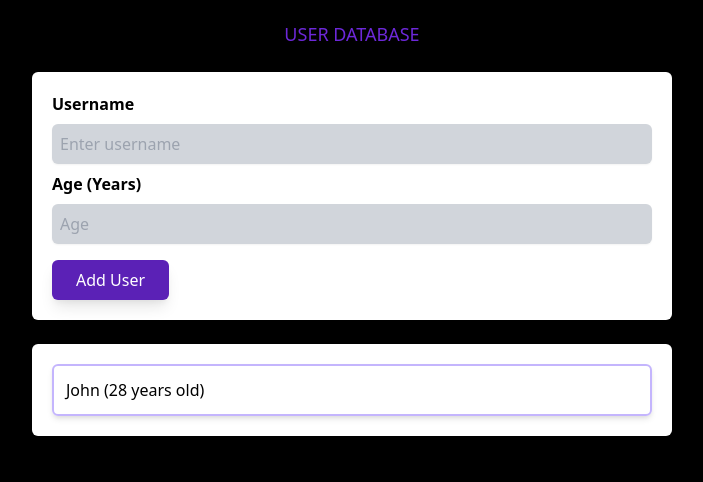
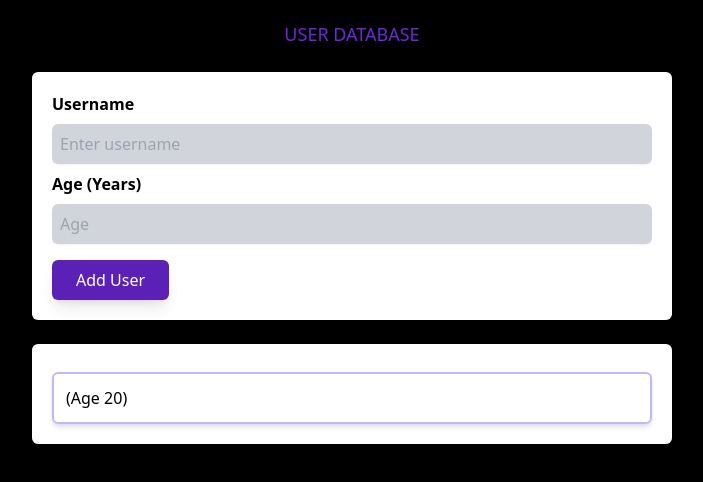
Before and after one commit to FuryACE007/userData, a React (Create React App) app: page / in a window 1280 px wide. Shown: the top 482 px of the page, without its empty margins (288-991 px from the left). Built offline with nearby package versions, Linux system fonts and the light colour scheme.

Commit message:
added userlist items

```diff
--- a/src/App.js
+++ b/src/App.js
@@ -3,19 +3,29 @@ import React, {useState} from "react";
 import UserForm from "./components/UserForm";
 import UsersList from "./components/UsersList";
 
+let usersArr = [
+  {
+    id: 102,
+    username: "John",
+    age: 20
+  },
+];
+
 function App() {
   const [nameVal, setNameVal] = useState("");
-   const [ageVal , setAgeVal] = useState("");
+  const [ageVal , setAgeVal] = useState("");
 
   const infoSubmitHandler = (info)=>{
     setNameVal(info.username);
     setAgeVal(info.age);
+    usersArr.push(info);
   };
+  console.log(nameVal);
   return (
     <div className=" bg-black min-h-screen">
       <p className=" text-lg text-purple-700 text-center uppercase pt-5">User Database</p>
       <UserForm onSubmitInfo = {infoSubmitHandler} />
-      <UsersList name= {nameVal} age = {ageVal}  />
+      <UsersList id={Math.random()} name= {nameVal} age = {ageVal} arr = {usersArr}  />
     </div>
   );
 };
--- a/src/components/UserInfo.js
+++ b/src/components/UserInfo.js
@@ -1,11 +1,12 @@
 const UsersInfo = (props) =>{
+    console.log("userinfo", props.age);
 
     return(
-        <div>
-            <div className ="container flex flex-col p-3 border-2 border-purple-300 rounded-md shadow-md">
-                John (28 years old)
+        <li>
+            <div className ="container flex flex-col p-3 border-2 border-purple-300 rounded-md shadow-md mt-2">
+                {props.name} (Age {props.age})
             </div>
-        </div>
+        </li>
     );
 };
 
--- a/src/components/UsersList.js
+++ b/src/components/UsersList.js
@@ -1,12 +1,15 @@
 import UsersInfo from "./UserInfo";
 
-const UsersList = (props) =>{
-    return(
-        <div className="container flex flex-col w-1/2 mx-auto bg-white rounded-md p-5 mt-6">
-            <UsersInfo userName = {props.name} userAge = {props.age} />
-        </div>
-    );
-
+const UsersList = (props) => {
+  return (
+    <div className="container flex flex-col w-1/2 mx-auto bg-white rounded-md p-5 mt-6">
+      <ul>
+        {props.arr.map((user) => (
+          <UsersInfo id={user.id} name={user.name} age={user.age} />
+        ))}
+      </ul>
+    </div>
+  );
 };
 
 export default UsersList;
```
